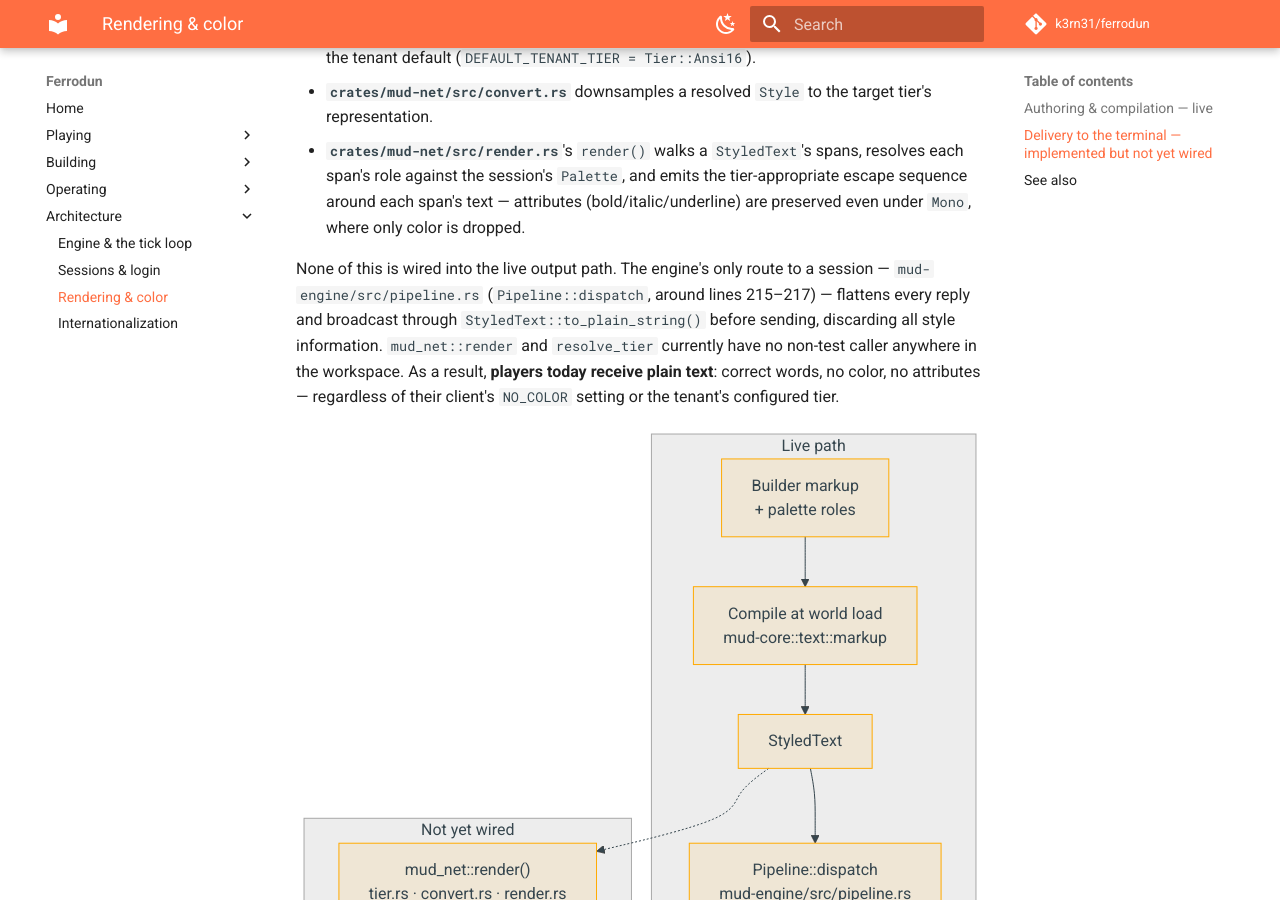
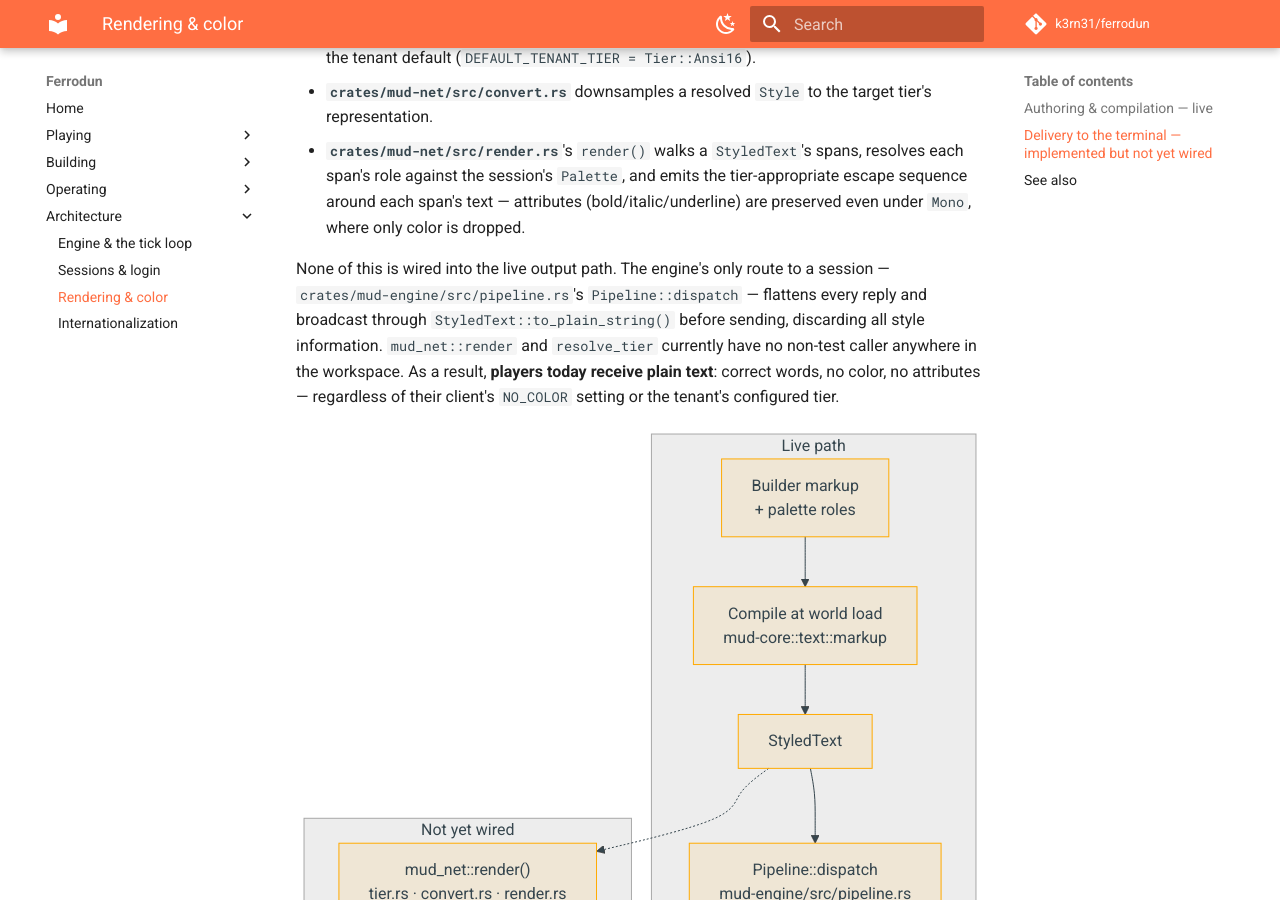
Before and after one commit to k3rn31/ferrodun, an MkDocs documentation site: the page built from docs/docs/architecture/rendering.md, in a window 1280 px wide and 900 px high, scrolled down 758 px. Built offline with MkDocs 1.6.1 and Material for MkDocs 9.7.7, drawn with Linux system fonts in a browser that asks for light colours; comment, search, counter and statistics services are not loaded; the version menu is left out.

Commit message:
docs: final-review fixes — qualify mud-net rendering, derot line refs, character/echo wording

```diff
--- a/docs/docs/architecture/rendering.md
+++ b/docs/docs/architecture/rendering.md
@@ -37,10 +37,10 @@ ANSI escapes for a session's color tier:
   only color is dropped.
 
 None of this is wired into the live output path. The engine's only route to
-a session — `mud-engine/src/pipeline.rs` (`Pipeline::dispatch`, around lines
-215–217) — flattens every reply and broadcast through
-`StyledText::to_plain_string()` before sending, discarding all style
-information. `mud_net::render` and `resolve_tier` currently have no
+a session — `crates/mud-engine/src/pipeline.rs`'s `Pipeline::dispatch` —
+flattens every reply and broadcast through `StyledText::to_plain_string()`
+before sending, discarding all style information. `mud_net::render` and
+`resolve_tier` currently have no
 non-test caller anywhere in the workspace. As a result, **players today
 receive plain text**: correct words, no color, no attributes — regardless
 of their client's `NO_COLOR` setting or the tenant's configured tier.
```
Also changed, not shown: docs/docs/architecture/index.md (+5 -4 lines), docs/docs/architecture/sessions.md (+2 -2 lines), docs/docs/index.md (+1 -1 lines), docs/docs/playing/getting-started.md (+4 -3 lines).
